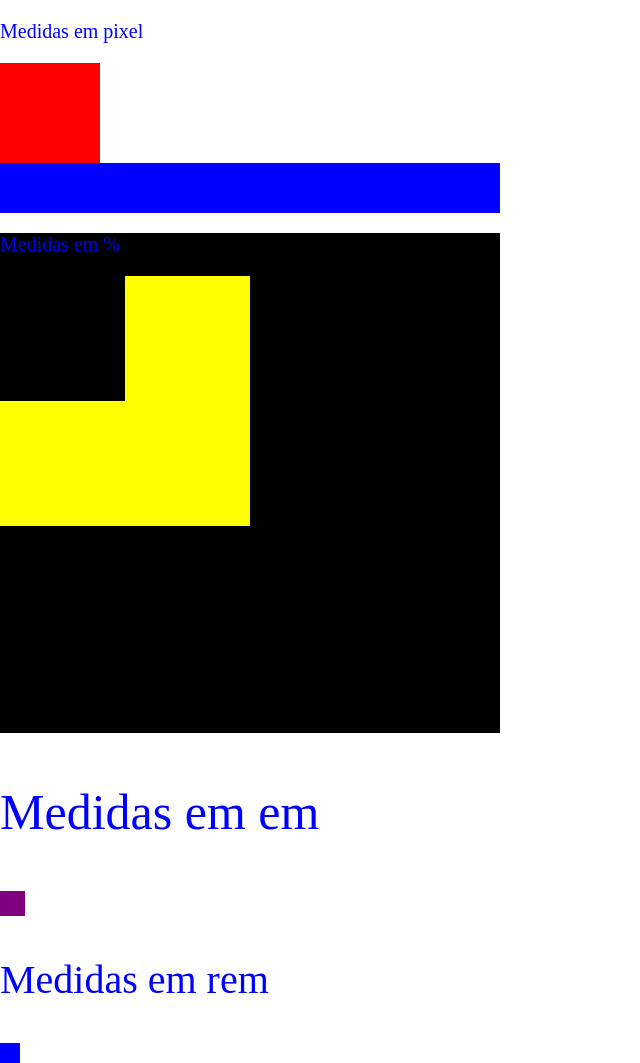
After one commit to alexsanderkafka/Estudo-php, a PHP site: page /units.html in a window 1280 px wide. The commit adds this page. Shown: the whole page, without its empty margins (0-640 px from the left). Run offline with PHP 8.4, Linux system fonts and the light colour scheme.

Commit message:
Finalizando o review de css

```diff
--- a/review_css/style.css
+++ b/review_css/style.css
@@ -199,3 +199,58 @@ body {
     background-color: gray;
     top: 50px
 }
+
+/*Unidade de medidas*/
+.pixel-1 {
+    background-color: red;
+    width: 100px;
+    height: 100px;
+}
+
+.pixel-2 {
+    background-color: blue;
+    width: 500px;
+    height: 50px;
+}
+
+.pai-porcentagem {
+    height: 500px;
+    width: 500px;
+    background-color: #000;
+}
+
+.porcentagem-1 {
+    width: 50%;
+    height: 50%;
+    background-color: yellow;
+}
+
+.porcentagem-2 {
+    width: 50%;
+    height: 50%;
+    background-color: #000;
+}
+
+.pai-em {
+    font-size: 50px;
+}
+
+.em-1 {
+    width: 0.5em;
+    height: 0.5em;
+    background-color: purple;
+}
+
+html {
+    font-size: 20px;
+}
+
+.rem-1 {
+    width: 1rem;
+    height: 1rem;
+    background-color: blue;
+}
+
+.rem-2 {
+    font-size: 2rem;
+}
--- /dev/null
+++ b/review_css/units.html
@@ -0,0 +1,38 @@
+<!DOCTYPE html>
+<html lang="en">
+
+<head>
+    <meta charset="UTF-8">
+    <meta name="viewport" content="width=device-width, initial-scale=1.0">
+
+    <link rel="stylesheet" href="style.css">
+
+    <title>Medidas</title>
+</head>
+
+<body>
+    <div>
+        <p>Medidas em pixel</p>
+        <div class="pixel-1"></div>
+        <div class="pixel-2"></div>
+    </div>
+
+    <div class="pai-porcentagem">
+        <p>Medidas em %</p>
+        <div class="porcentagem-1">
+            <div class="porcentagem-2"></div>
+        </div>
+    </div>
+
+    <div class="pai-em">
+        <p>Medidas em em</p>
+        <div class="em-1"></div>
+    </div>
+
+    <div>
+        <p class="rem-2">Medidas em rem</p>
+        <div class="rem-1"></div>
+    </div>
+</body>
+
+</html>
```
